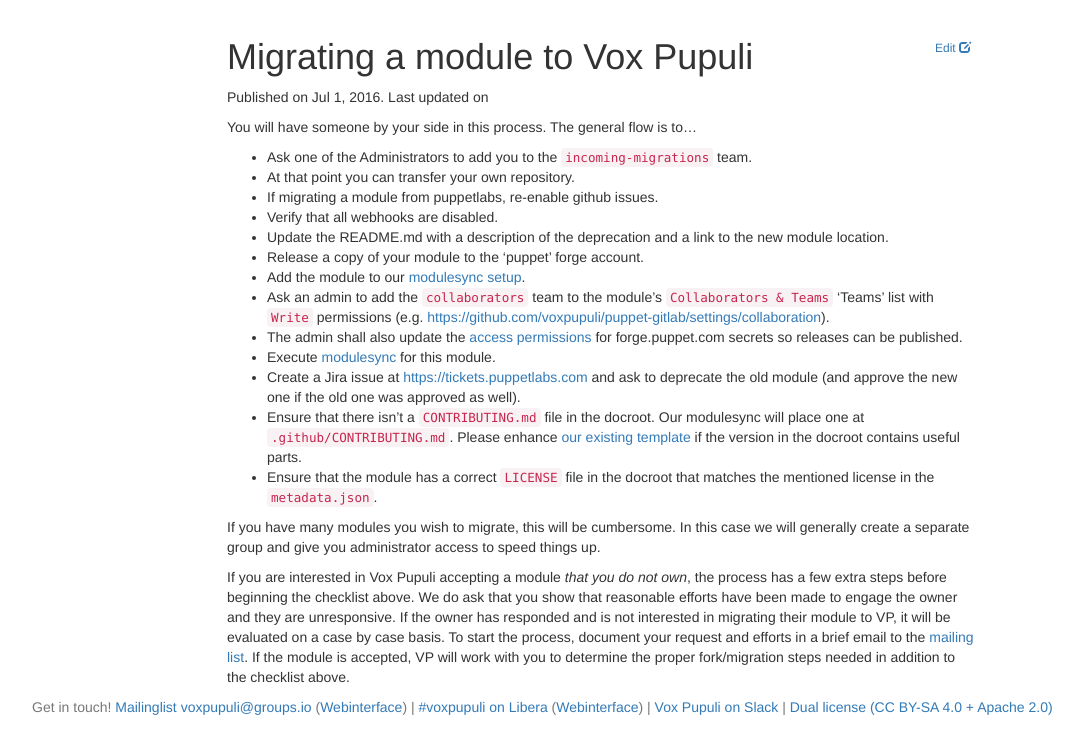
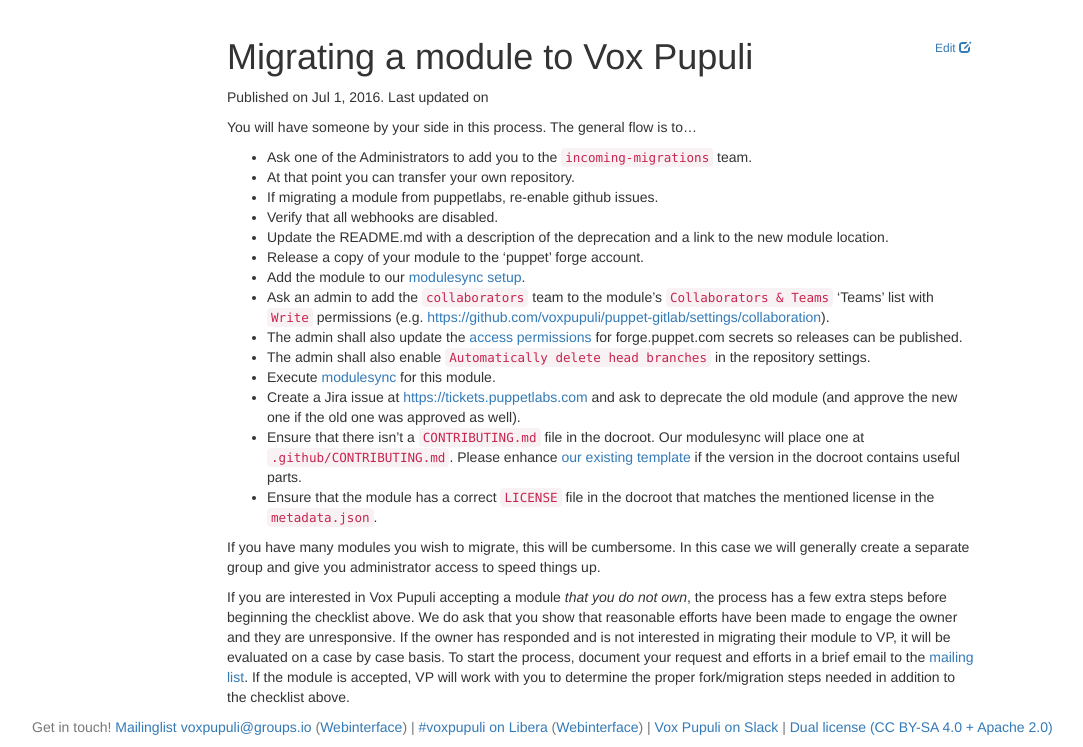
Before and after one commit to voxpupuli/voxpupuli.github.io, a Jekyll site: the page built from _docs/migrate_module.md, in a window 1280 px wide, cut to the strip 184-931 px from the top of the page. Shown: the whole strip, without its empty margins (38-1121 px from the left). Built offline with Jekyll 4.4.1, drawn with Linux system fonts in a browser that asks for light colours; nearby versions of some CDN libraries.

Commit message:
document that we delete merged branches
We enable `Automatically delete head branches` since a long time so we
should also document it.

```diff
--- a/_docs/migrate_module.md
+++ b/_docs/migrate_module.md
@@ -16,6 +16,7 @@
 * Add the module to our [modulesync setup](publish_setup).
 * Ask an admin to add the `collaborators` team to the module's `Collaborators & Teams` 'Teams' list with `Write` permissions (e.g. [https://github.com/voxpupuli/puppet-gitlab/settings/collaboration](https://github.com/voxpupuli/puppet-gitlab/settings/collaboration)).
 * The admin shall also update the [access permissions](https://github.com/organizations/voxpupuli/settings/secrets/actions) for forge.puppet.com secrets so releases can be published.
+* The admin shall also enable `Automatically delete head branches` in the repository settings.
 * Execute [modulesync](msync) for this module.
 * Create a Jira issue at [https://tickets.puppetlabs.com](https://tickets.puppetlabs.com) and ask to deprecate the old module (and approve the new one if the old one was approved as well).
 * Ensure that there isn't a `CONTRIBUTING.md` file in the docroot. Our modulesync will place one at `.github/CONTRIBUTING.md`. Please enhance [our existing template](template) if the version in the docroot contains useful parts.
```
